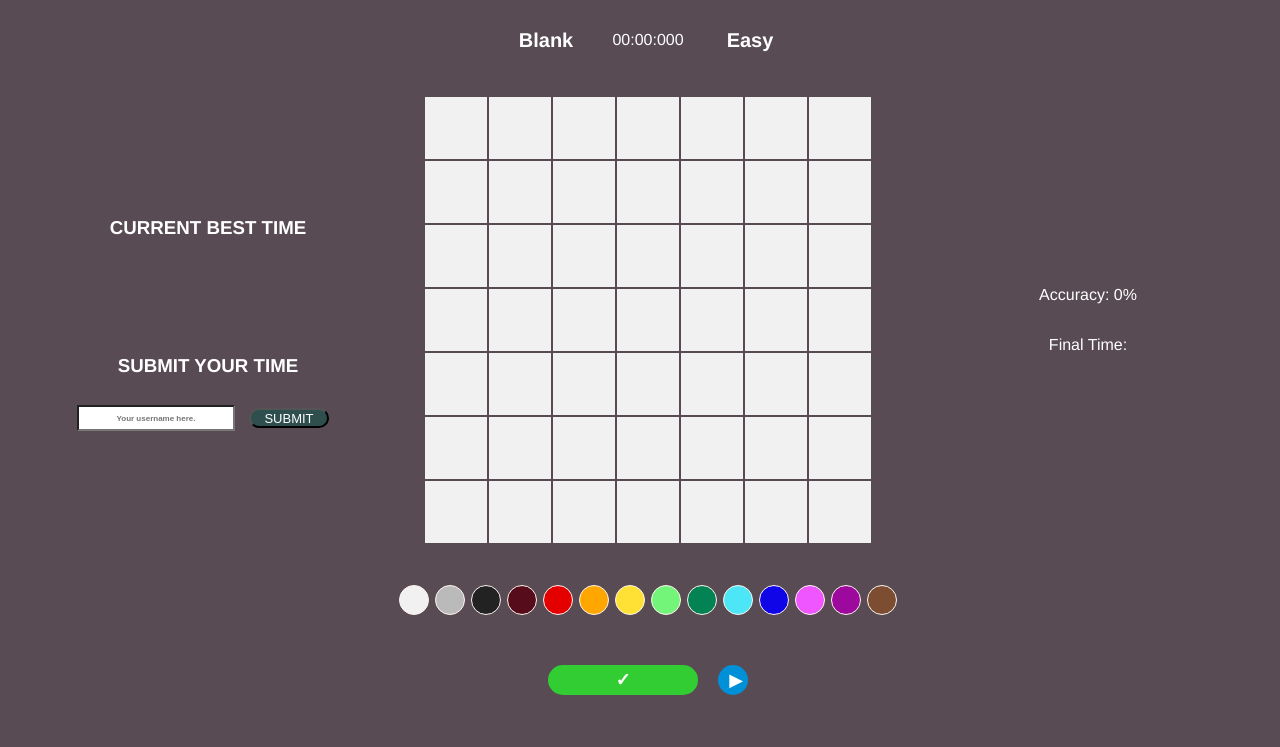
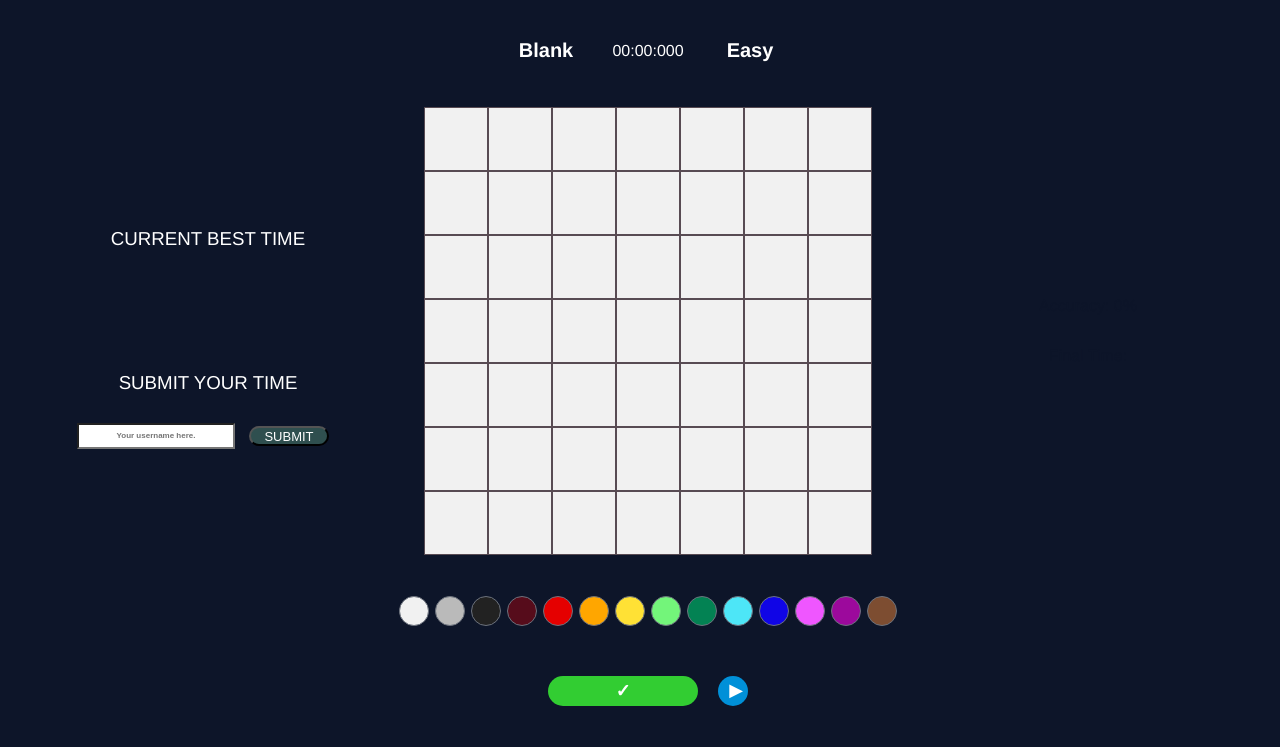
Before and after one commit to farazht/speedpainter, a plain HTML site: page index.html in a window 1280 px wide. Shown: the part 88-835 px from the top of the page. Drawn offline with Linux system fonts and the light colour scheme; no server answers.

Commit message:
better design & colors

```diff
--- a/index.html
+++ b/index.html
@@ -13,14 +13,14 @@
             font-weight: 100;
             overflow: hidden;
             color: #ffffff;
-            background-color: #584B53;
+            background-color: #0d1529;
         };
     </style>
 </head>
 <body>
     <div class="all">
-        <div class="thin">
-            <h1 class="title">SPEEDPAINTER</h1>
+        <div class="top">
+            <h1 class="title" style="font-family: Courier New;font-weight: normal;font-size: 40px;">SPEEDPAINTER</h1>
         </div>
         <div class="thin">
             <table class="table">
@@ -40,7 +40,7 @@
         </div>
         <div class="middleCont">
             <div id="leftSide" class="side">
-                <h3>CURRENT BEST TIME</h3>
+                <h3 style="font-weight: 300;line-height:35px">CURRENT BEST TIME</h3>
                 <table class="table">
                     <colgroup>
                         <col style="width: 100px">
@@ -54,7 +54,7 @@
                     </tbody>
                 </table>
                 <br><br><br><br>
-                <h3>SUBMIT YOUR TIME</h3>
+                <h3 style="font-weight: 300;">SUBMIT YOUR TIME</h3>
                 <table class="table">
                     <colgroup>
                         <col style="width: 100px">
@@ -113,7 +113,7 @@
                         let mina = a.substring(0,2), minb = b.substring(0,2), seca = a.substring(3,5), secb = b.substring(3,5), msa = a.substring(6,9), msb = b.substring(6,9)
                         return (mina < minb || (mina == minb && (seca < secb || (seca == secb && msa < msb))))
                     }
-                    function nameCheck(str) { // this works but need to implement into submitter
+                    function nameCheck(str) {
                         str.toString()
                         var code, i, len;
                         if (str.length > 16) {
@@ -144,10 +144,10 @@
                                 alert("Score submitted.")
                             })
                             .catch((error)=>{
-                                alert("Error while submitting score.")
+                                alert("Error while submitting score to database. Please try again or contact creator if issue persists.")
                             })
                         } else {
-                            alert("You do not meet the requirements for score submission (1. Username under 16 letters, alphanumeric. 2. Faster time than current record. 3. 100% accuracy)")
+                            alert("You do not meet the requirements for score submission: \n - 1. Username under 16 characters, letters and numbers only.  \n - 2. Faster time than current record. \n - 3. 100% accuracy.")
                         }
                     }
 
@@ -227,26 +227,26 @@
                 <button id="b48" onclick="changeColor('b48')" class="tile"></button>
                 <button id="b49" onclick="changeColor('b49')" class="tile"></button>
             </div>
-            <div id="rightSide" class="side">
+            <div id="rightSide" class="side" style="color: #0d1529">
                 <p>Accuracy: <span id="accuracy">0</span>%</p>
                 <p>Final Time: <span id="finalTime"></span></p>
             </div>
         </div>
         <div class="thin">
-            <button id="s" onclick="selector(cl.white)" style="background-color:#F1F1F1;border:1px solid#FEF5EF;border-radius: 100%;width: 30px;height: 30px;margin: 3px;"><span id="s1" style="color:white;font-weight:bold;"></span></button>
-            <button id="s" onclick="selector(cl.gray)" style="background-color:#BABABA;border:1px solid#FEF5EF;border-radius: 100%;width: 30px;height: 30px;margin: 3px;"><span id="s2" style="color:white;font-weight:bold;"></span></button>
-            <button id="s" onclick="selector(cl.black)" style="background-color:#222222;border:1px solid#FEF5EF;border-radius: 100%;width: 30px;height: 30px;margin: 3px;"><span id="s3" style="color:white;font-weight:bold;"></span></button>
-            <button id="s" onclick="selector(cl.crimson)" style="background-color:#560C1B;border:1px solid#FEF5EF;border-radius: 100%;width: 30px;height: 30px;margin: 3px;"><span id="s4" style="color:white;font-weight:bold;"></span></button>
-            <button id="s" onclick="selector(cl.red)" style="background-color:#E50000;border:1px solid#FEF5EF;border-radius: 100%;width: 30px;height: 30px;margin: 3px;"><span id="s5" style="color:white;font-weight:bold;"></span></button>
-            <button id="s" onclick="selector(cl.orange)" style="background-color:#FFA600;border:1px solid#FEF5EF;border-radius: 100%;width: 30px;height: 30px;margin: 3px;"><span id="s6" style="color:white;font-weight:bold;"></span></button>
-            <button id="s" onclick="selector(cl.yellow)" style="background-color:#FFE135;border:1px solid#FEF5EF;border-radius: 100%;width: 30px;height: 30px;margin: 3px;"><span id="s7" style="color:white;font-weight:bold;"></span></button>
-            <button id="s" onclick="selector(cl.lime)" style="background-color:#73f57A;border:1px solid#FEF5EF;border-radius: 100%;width: 30px;height: 30px;margin: 3px;"><span id="s8" style="color:white;font-weight:bold;"></span></button>
-            <button id="s" onclick="selector(cl.green)" style="background-color:#038253;border:1px solid#FEF5EF;border-radius: 100%;width: 30px;height: 30px;margin: 3px;"><span id="s9" style="color:white;font-weight:bold;"></span></button>
-            <button id="s" onclick="selector(cl.cyan)" style="background-color:#4dE6f7;border:1px solid#FEF5EF;border-radius: 100%;width: 30px;height: 30px;margin: 3px;"><span id="s10" style="color:white;font-weight:bold;"></span></button>
-            <button id="s" onclick="selector(cl.blue)" style="background-color:#1005E6;border:1px solid#FEF5EF;border-radius: 100%;width: 30px;height: 30px;margin: 3px;"><span id="s11" style="color:white;font-weight:bold;"></span></button>
-            <button id="s" onclick="selector(cl.pink)" style="background-color:#EF56FF;border:1px solid#FEF5EF;border-radius: 100%;width: 30px;height: 30px;margin: 3px;"><span id="s12" style="color:white;font-weight:bold;"></span></button>
-            <button id="s" onclick="selector(cl.purple)" style="background-color:#9C099C;border:1px solid#FEF5EF;border-radius: 100%;width: 30px;height: 30px;margin: 3px;"><span id="s13" style="color:white;font-weight:bold;"></span></button>
-            <button id="s" onclick="selector(cl.brown)" style="background-color:#7D4D31;border:1px solid#FEF5EF;border-radius: 100%;width: 30px;height: 30px;margin: 3px;"><span id="s14" style="color:white;font-weight:bold;"></span></button>
+            <button id="s" onclick="selector(cl.white)" style="background-color:#F1F1F1;border:1px solid#6c727d;border-radius: 100%;width: 30px;height: 30px;margin: 3px;"><span id="s1" style="color:white;font-weight:bold;"></span></button>
+            <button id="s" onclick="selector(cl.gray)" style="background-color:#BABABA;border:1px solid#6c727d;border-radius: 100%;width: 30px;height: 30px;margin: 3px;"><span id="s2" style="color:white;font-weight:bold;"></span></button>
+            <button id="s" onclick="selector(cl.black)" style="background-color:#222222;border:1px solid#6c727d;border-radius: 100%;width: 30px;height: 30px;margin: 3px;"><span id="s3" style="color:white;font-weight:bold;"></span></button>
+            <button id="s" onclick="selector(cl.crimson)" style="background-color:#560C1B;border:1px solid#6c727d;border-radius: 100%;width: 30px;height: 30px;margin: 3px;"><span id="s4" style="color:white;font-weight:bold;"></span></button>
+            <button id="s" onclick="selector(cl.red)" style="background-color:#E50000;border:1px solid#6c727d;border-radius: 100%;width: 30px;height: 30px;margin: 3px;"><span id="s5" style="color:white;font-weight:bold;"></span></button>
+            <button id="s" onclick="selector(cl.orange)" style="background-color:#FFA600;border:1px solid#6c727d;border-radius: 100%;width: 30px;height: 30px;margin: 3px;"><span id="s6" style="color:white;font-weight:bold;"></span></button>
+            <button id="s" onclick="selector(cl.yellow)" style="background-color:#FFE135;border:1px solid#6c727d;border-radius: 100%;width: 30px;height: 30px;margin: 3px;"><span id="s7" style="color:white;font-weight:bold;"></span></button>
+            <button id="s" onclick="selector(cl.lime)" style="background-color:#73f57A;border:1px solid#6c727d;border-radius: 100%;width: 30px;height: 30px;margin: 3px;"><span id="s8" style="color:white;font-weight:bold;"></span></button>
+            <button id="s" onclick="selector(cl.green)" style="background-color:#038253;border:1px solid#6c727d;border-radius: 100%;width: 30px;height: 30px;margin: 3px;"><span id="s9" style="color:white;font-weight:bold;"></span></button>
+            <button id="s" onclick="selector(cl.cyan)" style="background-color:#4dE6f7;border:1px solid#6c727d;border-radius: 100%;width: 30px;height: 30px;margin: 3px;"><span id="s10" style="color:white;font-weight:bold;"></span></button>
+            <button id="s" onclick="selector(cl.blue)" style="background-color:#1005E6;border:1px solid#6c727d;border-radius: 100%;width: 30px;height: 30px;margin: 3px;"><span id="s11" style="color:white;font-weight:bold;"></span></button>
+            <button id="s" onclick="selector(cl.pink)" style="background-color:#EF56FF;border:1px solid#6c727d;border-radius: 100%;width: 30px;height: 30px;margin: 3px;"><span id="s12" style="color:white;font-weight:bold;"></span></button>
+            <button id="s" onclick="selector(cl.purple)" style="background-color:#9C099C;border:1px solid#6c727d;border-radius: 100%;width: 30px;height: 30px;margin: 3px;"><span id="s13" style="color:white;font-weight:bold;"></span></button>
+            <button id="s" onclick="selector(cl.brown)" style="background-color:#7D4D31;border:1px solid#6c727d;border-radius: 100%;width: 30px;height: 30px;margin: 3px;"><span id="s14" style="color:white;font-weight:bold;"></span></button>
         </div>
         <div class="thin">
             <button class="bb1" onclick="submit()">
```
